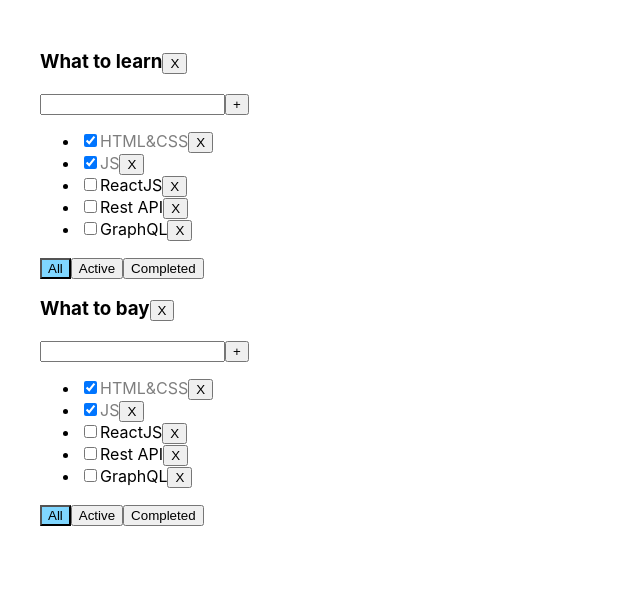
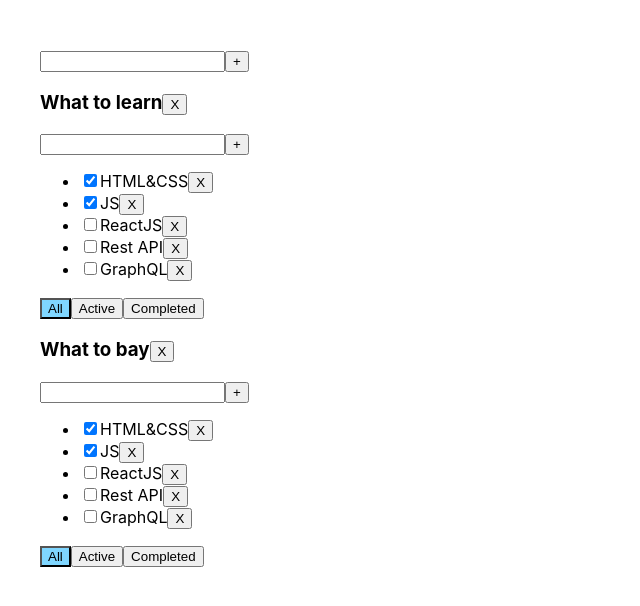
Before and after one commit to Nobls/TodoList, a React (Create React App) app: page / in a window 1280 px wide. Shown: the top 606 px of the page, without its empty margins (0-640 px from the left). Built offline with nearby package versions, Linux system fonts and the light colour scheme.

Commit message:
added functionality to the component EditableSpan and AddItemForm

```diff
--- a/src/App.tsx
+++ b/src/App.tsx
@@ -2,6 +2,7 @@ import React, {useState} from 'react';
 import './App.css';
 import {TaskType, TodoList} from './components/todoList/TodoList'
 import {v1} from "uuid";
+import AddItemForm from "./components/addItemForm/AddItemForm";
 
 export type FilterValuesType = 'All' | 'Active' | 'Completed'
 
@@ -11,7 +12,7 @@ export type TodolistType = {
     filter: FilterValuesType
 }
 
-type TasksStatetype = {
+type TasksStateType = {
     [key: string]: Array<TaskType>
 }
 
@@ -19,12 +20,12 @@ function App() {
     let todolistID1 = v1()
     let todolistID2 = v1()
 
-    let [todolists, setTodolist] = useState<Array<TodolistType>>([
+    let [todoLists, setTodolist] = useState<Array<TodolistType>>([
         {id: todolistID1, title: "What to learn", filter: 'All'},
         {id: todolistID2, title: "What to bay", filter: 'All'}
     ])
 
-    let [tasks, setTasks] = useState<TasksStatetype>({
+    let [tasks, setTasks] = useState<TasksStateType>({
         [todolistID1]: [
             {id: v1(), title: "HTML&CSS", isDone: true},
             {id: v1(), title: "JS", isDone: true},
@@ -58,18 +59,37 @@ function App() {
     }
 
     const changeFilter = (todoListID: string, value: FilterValuesType) => {
-        setTodolist(todolists.map(m => m.id === todoListID ? {...m, filter: value} : m))
+        setTodolist(todoLists.map(m => m.id === todoListID ? {...m, filter: value} : m))
     }
 
     const removeTodolist = (todolistID: string) => {
-        setTodolist(todolists.filter(f => f.id !== todolistID))
+        setTodolist(todoLists.filter(f => f.id !== todolistID))
         delete tasks[todolistID]
+        setTasks({...tasks})
+    }
+
+    const updateTask = (todoListID: string,id:string, title:string) => {
+      setTasks({...tasks, [todoListID]:tasks[todoListID].map(m=>m.id ===id ? {...m, title:title}:m)})
+    }
+
+    const addTodolist = (title:string) => {
+      let newTodolistID = v1()
+        setTodolist([...todoLists, {id: newTodolistID, title: title, filter: 'All'}])
+        setTasks({...tasks, [newTodolistID]: [
+                {id: v1(), title: "Milk", isDone: true},
+                {id: v1(), title: "React Book", isDone: true}
+            ]})
+    }
+
+    const updateTodolist = (todolistID: string, title:string) => {
+      setTodolist(todoLists.map(m=>m.id===todolistID ? {...m, title:title}: m))
     }
 
     return (
         <div className="App">
+            <AddItemForm callBack={addTodolist}/>
             {
-                todolists.map(m => {
+                todoLists.map(m => {
                     let newTaskFilter = tasks[m.id]
 
                     if (m.filter === 'Active') {
@@ -92,6 +112,8 @@ function App() {
                             changeStatus={changeStatus}
                             filter={m.filter}
                             removeTodolist={removeTodolist}
+                            updateTask={updateTask}
+                            updateTodolist={updateTodolist}
                         />
                     )
                 })
--- a/src/components/addItemForm/AddItemForm.tsx
+++ b/src/components/addItemForm/AddItemForm.tsx
@@ -1,9 +1,46 @@
-import React from 'react';
+import React, {ChangeEvent, KeyboardEvent, useState} from 'react';
+import styles from "../todoList/todoList.module.css";
 
-const AddItemForm = () => {
+type PropsType = {
+    callBack: (title:string)=>void
+}
+
+const AddItemForm = (props:PropsType) => {
+
+    let [title, setTitle] = useState('')
+    let [error, setError] = useState(false)
+
+    const addTask = () => {
+        if (title.trim() === '') {
+            setTitle('')
+            setError(true)
+        } else {
+            props.callBack(title)
+            setTitle('')
+        }
+    }
+
+    const onChangeTaskHandler = (e: ChangeEvent<HTMLInputElement>) => {
+        setTitle(e.currentTarget.value)
+        setError(false)
+    }
+
+    const onKeyPressTaskHandler = (e: KeyboardEvent<HTMLInputElement>) => {
+        if (e.key === 'Enter') {
+            addTask()
+            setTitle('')
+        }
+    }
+
     return (
         <div>
-
+            <input value={title}
+                   onChange={onChangeTaskHandler}
+                   onKeyPress={onKeyPressTaskHandler}
+                   className={error ? styles.error : ''}
+            />
+            <button onClick={addTask}>+</button>
+            {error && <div className={styles.errorMessage}>Title is required</div>}
         </div>
     );
 };
--- a/src/components/editableSpan/EditableSpan.tsx
+++ b/src/components/editableSpan/EditableSpan.tsx
@@ -1,10 +1,39 @@
-import React from 'react';
+import React, {ChangeEvent, useState} from 'react';
 
-const EditableSpan = () => {
+type PropsType = {
+    title: string
+    callBack: (title: string) => void
+}
+
+const EditableSpan = (props: PropsType) => {
+
+    const [edit, setEdit] = useState(false)
+
+    const [newTitle, setNewTitle] = useState(props.title)
+
+    const onChangeHandler = (e: ChangeEvent<HTMLInputElement>) => {
+        setNewTitle(e.currentTarget.value)
+    }
+
+    const onDoubleClickHandler = () => {
+        setEdit(true)
+
+    }
+    const onBlurHandler = () => {
+        setEdit(false)
+        props.callBack(newTitle)
+    }
+
     return (
-        <div>
-
-            </div>
+        edit
+            ?
+            <input
+                value={newTitle}
+                onBlur={onBlurHandler}
+                autoFocus
+                onChange={onChangeHandler}
+            />
+            : <span onDoubleClick={onDoubleClickHandler}>{props.title}</span>
     );
 };
 
--- a/src/components/todoList/TodoList.tsx
+++ b/src/components/todoList/TodoList.tsx
@@ -1,6 +1,8 @@
-import React, {ChangeEvent, KeyboardEvent, useState} from 'react';
+import React, {ChangeEvent} from 'react';
 import {FilterValuesType} from "../../App";
 import styles from './todoList.module.css'
+import AddItemForm from "../addItemForm/AddItemForm";
+import EditableSpan from "../editableSpan/EditableSpan";
 
 export type TaskType = {
     id: string,
@@ -18,37 +20,18 @@ type propsType = {
     changeStatus: (todoListID: string, idCheckBox: string, isDoneCheckBox: boolean) => void
     filter: FilterValuesType
     removeTodolist: (todolistID: string) => void
+    updateTask:(todoListID: string,id:string, title:string)=>void
+    updateTodolist:(todolistID: string, title:string)=>void
 }
 
 export const TodoList = (props: propsType) => {
 
-    const [title, setTitle] = useState('')
-    const [error, setError] = useState(false)
-
-    const addTaskHandler = () => {
-        if (title.trim() === '') {
-            setTitle('')
-            setError(true)
-        } else {
+    const addTaskHandler = (title:string) => {
             props.addTask(props.todoListID, title)
-            setTitle('')
-        }
     }
 
     const removeTaskHandler = (id: string) => {
         props.removeTask(props.todoListID, id)
-    }
-
-    const onChangeTaskHandler = (e: ChangeEvent<HTMLInputElement>) => {
-        setTitle(e.currentTarget.value)
-        setError(false)
-    }
-
-    const onKeyPressTaskHandler = (e: KeyboardEvent<HTMLInputElement>) => {
-        if (e.key === 'Enter') {
-            addTaskHandler()
-            setTitle('')
-        }
     }
 
     const onClickFilterHandler = (value: FilterValuesType) => {
@@ -59,19 +42,22 @@ export const TodoList = (props: propsType) => {
         props.changeStatus(props.todoListID, id, e.currentTarget.checked)
     }
 
+    const updateTaskHandler = (todoListID: string,id:string, title:string) => {
+      props.updateTask(todoListID,id, title)
+    }
+
+    const updateTodolistHandler = (title:string) => {
+      props.updateTodolist(props.todoListID,title)
+    }
+
     return (
         <div>
-            <h3>{props.title}
+            <h3>
+                <EditableSpan title={props.title} callBack={updateTodolistHandler}/>
                 <button onClick={() => props.removeTodolist(props.todoListID)}>X</button>
             </h3>
             <div>
-                <input value={title}
-                       onChange={onChangeTaskHandler}
-                       onKeyPress={onKeyPressTaskHandler}
-                       className={error ? styles.error : ''}
-                />
-                <button onClick={addTaskHandler}>+</button>
-                {error && <div className={styles.errorMessage}>Title is required</div>}
+                <AddItemForm callBack={addTaskHandler}/>
             </div>
             <ul>
                 {
@@ -82,7 +68,7 @@ export const TodoList = (props: propsType) => {
                                        checked={m.isDone}
                                        onChange={(e) => changeStatusHandler(e, m.id)}
                                 />
-                                <span className={m.isDone ? styles.isDone : ''}>{m.title}</span>
+                                <EditableSpan title={m.title} callBack={(title)=>updateTaskHandler(props.todoListID, m.id, title)}/>
                                 <button onClick={() => removeTaskHandler(m.id)}>X</button>
                             </li>
 
```
